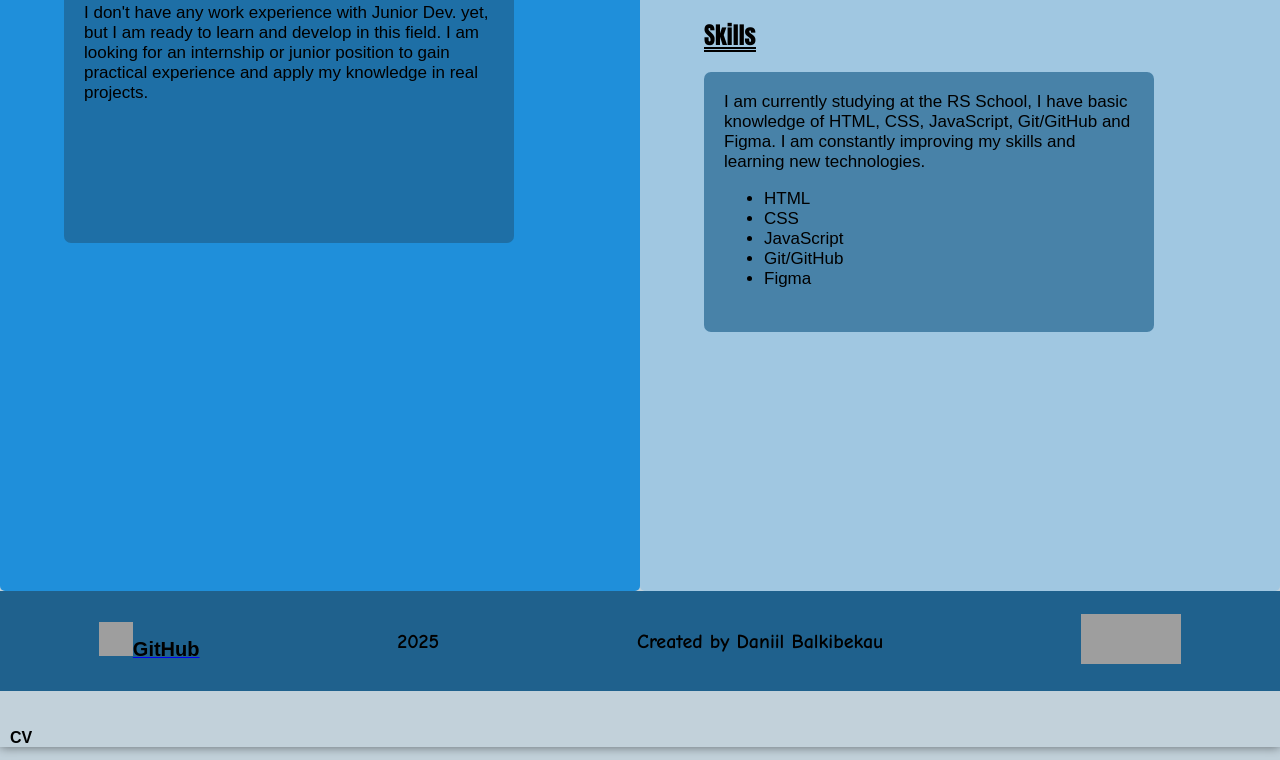
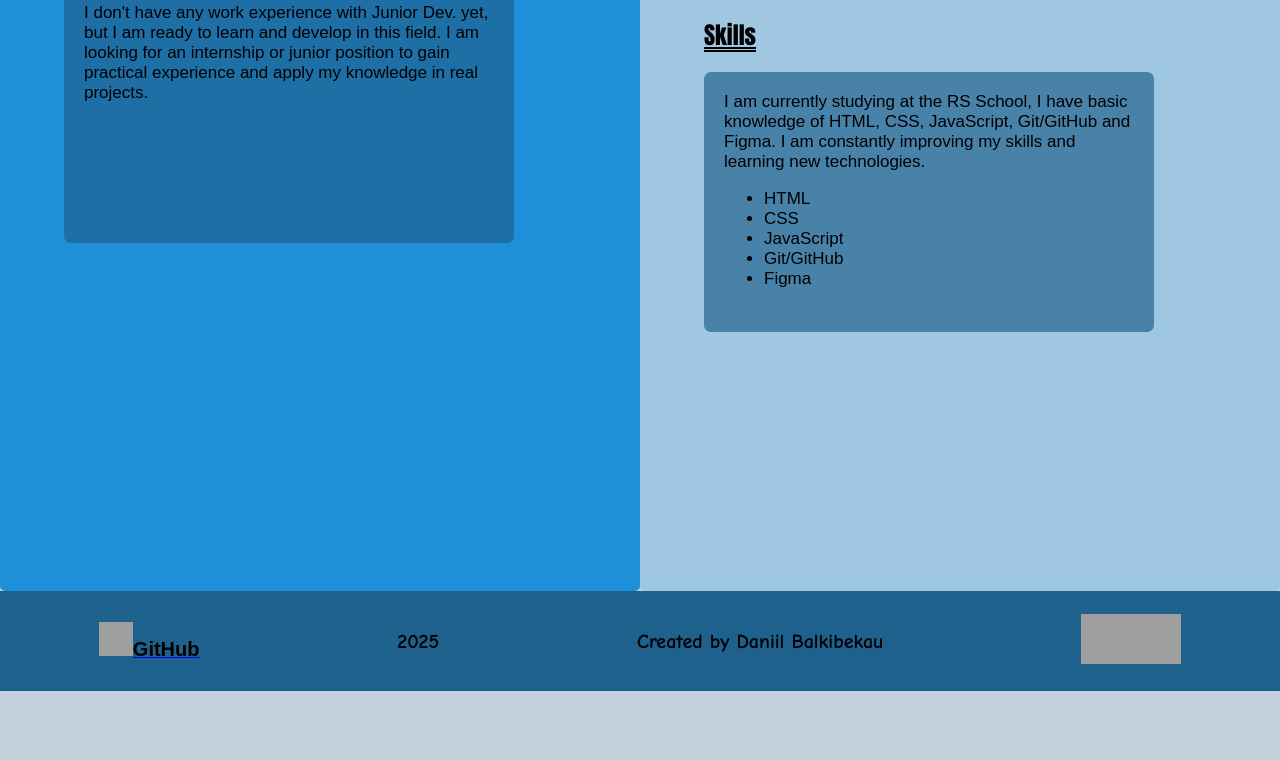
Before and after one commit to DaBal228/rsschool-cv, a plain HTML site: page index.html in a window 1280 px wide. Shown: the part 859-1619 px from the top of the page. After the commit the page ends 1550 px from the top, so only its background shows below. Drawn offline with Linux system fonts and the light colour scheme; grey boxes are pictures that could not be loaded.

Commit message:
fix: bug with deploy

```diff
--- a/index.html
+++ b/index.html
@@ -118,7 +118,5 @@
     <a href="https://rs.school/courses/javascript-ru" target="_blank"><img src="https://raw.githubusercontent.com/rolling-scopes-school/tasks/9034ee13fedf6d23f741c2c12804230c98327323/tasks/cv/rs-school-logo.svg" alt="rs-school-logo" width="100" height="50" class="rs"></a>
 
   </footer>
-    <h1>CV</h1>
-
 </body>
 </html>
```
